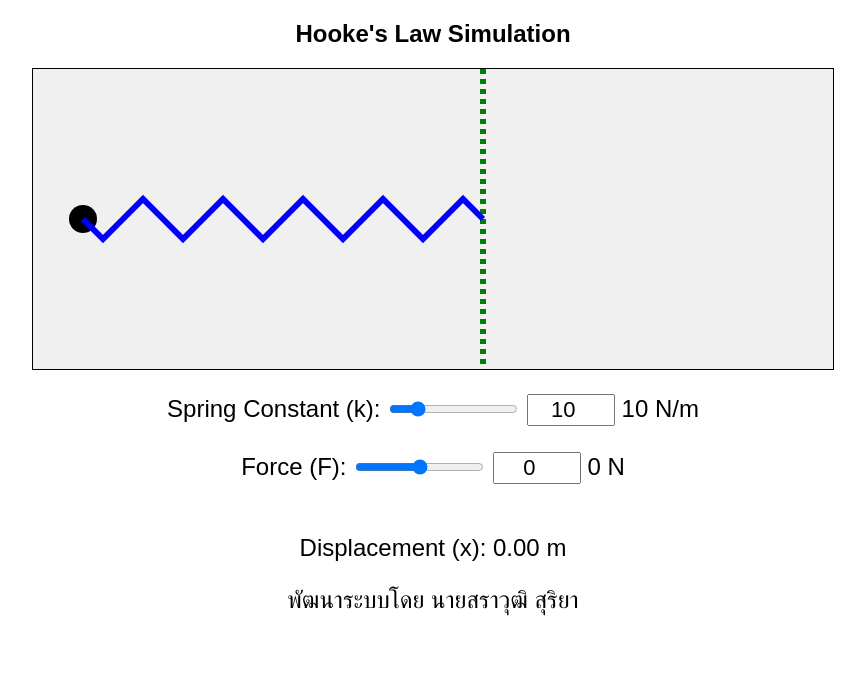
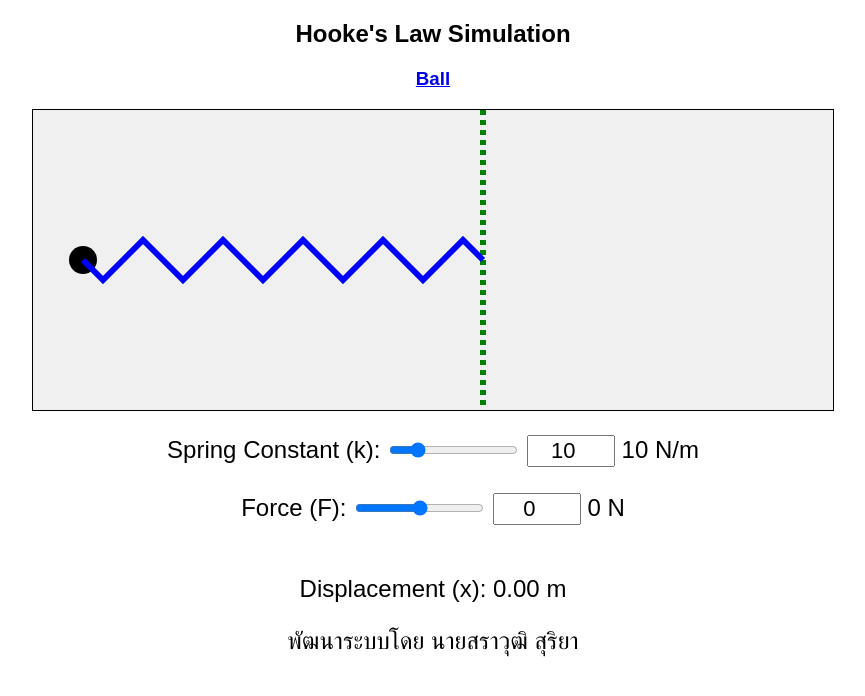
Before and after one commit to sahtho/pupilFastFollow, a plain HTML site: page index.html in a window 1280 px wide. Shown: the whole page, without its empty margins (207-1072 px from the left). Drawn offline with Linux system fonts and the light colour scheme.

Commit message:
Update index.html

```diff
--- a/index.html
+++ b/index.html
@@ -29,6 +29,7 @@
 </head>
 <body>
   <h2>Hooke's Law Simulation</h2>
+  <h3><a href=ball_new2.html>Ball</a></h3>
   <canvas id="canvas" width="800" height="300"></canvas>
   <div class="controls">
     <label>Spring Constant (k):
```
